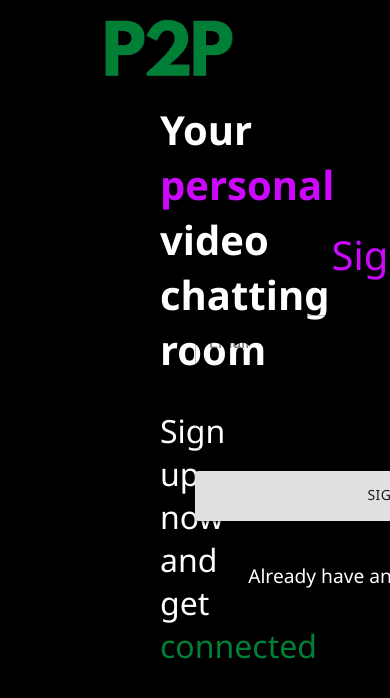
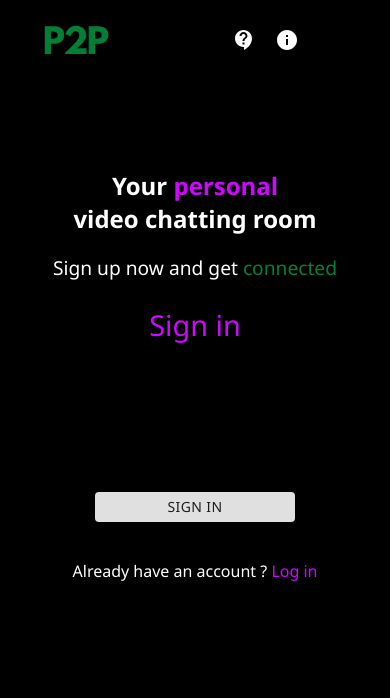
Before and after one commit to PrathameshVK/P2P_video_calling_app, a React (Create React App) app: page /signup in a window 390 px wide. Shown: the top 698 px of the page. Built offline with nearby package versions, Linux system fonts and the light colour scheme; no server answers.

Commit message:
responsiveness

```diff
--- a/src/StyledComponents/CustomStyles.js
+++ b/src/StyledComponents/CustomStyles.js
@@ -1,9 +1,24 @@
 import { makeStyles } from '@material-ui/core';
+import { theme } from './Theme';
 
 export const useStyles=makeStyles({
     field:{
-        width: 400,
-        border: '#008037'
+        border: '#008037',
+        ["@media (min-height:320px) and (max-width: 480px)"]: {
+            width: 200
+          },
+        ["@media (min-width: 481px) and (max-width: 767px)"]: {
+            width: 300,
+          },
+        ["@media (min-width: 768px) and (max-width: 1024px)"]: {
+            width: 300,
+        },
+        ["@media (min-width: 1025px) and (max-width: 1280px)"]:{
+            width: 300,
+        },
+        ["@media screen and (min-width: 1281px)"]:{
+            width: 400
+        }
     },
     btn:{
         color: '#fff',
@@ -12,10 +27,30 @@ export const useStyles=makeStyles({
         width: 400,
         '&:hover':{
             backgroundColor: '#09a04b',
+        },
+        ["@media (min-height:320px) and (max-width: 480px)"]: {
+            width: 200,
+            height: 30
+          },
+        ["@media (min-width: 481px) and (max-width: 767px)"]: {
+            width: 300,
+            height: 40
+          },
+        ["@media (min-width: 768px) and (max-width: 1024px)"]: {
+            width: 300,
+            height: 40
+        },
+        ["@media (min-width: 1025px) and (max-width: 1280px)"]:{
+            width: 300,
+            height: 40
+        },
+        ["@media screen and (min-width: 1281px)"]:{
+            width: 400,
+            height: 50
         }
     },
     cssLabel: {
-        color : '#008037'
+        color : '#008037',
       },
     cssOutlinedInput: {
         '&$cssFocused $notchedOutline': {
@@ -28,11 +63,12 @@ export const useStyles=makeStyles({
     },
     root: {
         "&:hover:not($disabled):not($focused):not($error) $notchedOutline": {
-          borderColor: '#008037',
+          borderColor: '#008037'
         }
     },
     input: {
-        color: '#008037'
+        color: '#008037',
+        height: 40
     },
     notchedOutline: {
         borderWidth: '1px',
--- a/src/StyledComponents/StyledDashboard.js
+++ b/src/StyledComponents/StyledDashboard.js
@@ -1,7 +1,7 @@
 import styled from 'styled-components';
 
 export const StyledDashBoard=styled.div`
-    color: wheat;
+    color: white;
     padding-top: 15vh;
     display: flex;
     min-height: 76vh;
@@ -32,4 +32,82 @@ export const StyledDashBoard=styled.div`
         width: 40vw;
         height: auto;
     }
+    @media (min-width: 1025px) and (max-width: 1280px) {
+
+  /* CSS */
+
+}
+
+/*
+  ##Device = Tablets, Ipads (portrait)
+  ##Screen = B/w 768px to 1024px
+*/
+
+@media (min-width: 768px) and (max-width: 1024px) {
+
+  /* CSS */
+
+}
+
+/*
+  ##Device = Tablets, Ipads (landscape)
+  ##Screen = B/w 768px to 1024px
+*/
+
+@media (min-width: 768px) and (max-width: 1024px) and (orientation: landscape) {
+
+  /* CSS */
+
+}
+
+/*
+  ##Device = Low Resolution Tablets, Mobiles (Landscape)
+  ##Screen = B/w 481px to 767px
+*/
+
+@media (min-width: 481px) and (max-width: 767px) {
+    padding-top: 2vh;
+    flex-direction: column-reverse;
+    padding: 5rem 2rem;
+    .main-intro{
+        width: 70%;
+        font-size: 1.8rem;
+        text-align: center;
+        p{
+            font-size: 2rem;
+            span{
+                color: #008037;
+            }
+        }
+    }
+    img{
+        width: 48vw;
+        height: auto;
+    }
+}
+
+/*
+  ##Device = Most of the Smartphones Mobiles (Portrait)
+  ##Screen = B/w 320px to 479px
+*/
+
+@media (min-width: 320px) and (max-width: 480px) {
+    flex-direction: column-reverse;
+    padding: 5rem 2rem;
+    .main-intro{
+        width: 100%;
+        font-size: 1.8rem;
+        text-align: center;
+        p{
+            font-size: 2rem;
+            span{
+                color: #008037;
+            }
+        }
+    }
+    img{
+        width: 80vw;
+        height: auto;
+    }
+}
 `
--- a/src/StyledComponents/StyledMainBody.js
+++ b/src/StyledComponents/StyledMainBody.js
@@ -1,47 +1,193 @@
 import styled from "styled-components"
 
-export const StyledMainBody=styled.div`
-  display: flex;
+export const StyledMainBody = styled.div`
   min-height: 76vh;
-  justify-content: space-between;
-  align-items: center;
-  padding: 5rem 10rem;
   color: white;
-    .main{
-        width: 50%;
-        font-size: 2.5rem;
-        font-weight: 600;
-        span{
-            color: #CC08FD;
+  .main {
+    margin: auto;
+    span {
+      color: #cc08fd;
     }
-        p{
-            font-size: 2rem;
-            font-weight: 400;
-            span{
+    p {
+      span {
         color: #008037;
       }
     }
   }
-    .form{
+  .form {
     margin: auto;
-        text-align: center;
-        h2{
-            font-size: 2.5rem;
-            font-weight: 500;
-            color: #CC08FD;
+    h2 {
+      color: #cc08fd;
     }
-        .input{
-            width: 100%;
+    .input {
+      width: 20%;
     }
-        p{
-            font-size: 1.2rem;
-            .link{
-                color: #CC08FD;
+    p {
+      .link {
+        color: #cc08fd;
         text-decoration: none;
-                &:hover{
+        &:hover {
           cursor: pointer;
         }
       }
     }
   }
-`
+
+  @media screen and (min-width: 1281px) {
+    display: flex;
+    justify-content: space-between;
+    align-items: center;
+    padding: 5rem 15rem;
+    .main {
+      text-align: left;
+      width: 50%;
+      margin: auto;
+      font-size: 2.5rem;
+      font-weight: 600;
+      p {
+        font-size: 2rem;
+        font-weight: 300;
+      }
+    }
+    .form {
+      text-align: center;
+      width: 50%;
+      h2 {
+        font-size: 2.4rem;
+        font-weight: 500;
+      }
+      p {
+        font-size: 1.3rem;
+      }
+    }
+  }
+
+  /*
+##Device = Laptops, Desktops
+##Screen = B/w 1025px to 1280px
+*/
+
+  @media (min-width: 1025px) and (max-width: 1280px) {
+    display: flex;
+    justify-content: space-between;
+    align-items: center;
+    padding: 5rem 10rem;
+    .main {
+      text-align: left;
+      width: 50%;
+      margin: auto;
+      font-size: 2.4rem;
+      font-weight: 600;
+      p {
+        font-size: 1.8rem;
+        font-weight: 300;
+      }
+    }
+    .form {
+      text-align: center;
+      width: 50%;
+      h2 {
+        font-size: 1.8rem;
+        font-weight: 500;
+      }
+      p {
+        font-size: 1rem;
+      }
+    }
+  }
+
+
+  /*
+##Device = Tablets, Ipads (landscape)
+##Screen = B/w 768px to 1024px
+*/
+
+  @media (min-width: 768px) and (max-width: 1024px) and (orientation: landscape) {
+    display: flex;
+    justify-content: space-between;
+    align-items: center;
+    padding: 5rem 6rem;
+    .main {
+      text-align: left;
+      width: 50%;
+      margin: auto;
+      font-size: 2rem;
+      font-weight: 600;
+      p {
+        font-size: 1.4rem;
+        font-weight: 300;
+      }
+    }
+    .form {
+      text-align: center;
+      width: 50%;
+      h2 {
+        font-size: 1.8rem;
+        font-weight: 500;
+      }
+      p {
+        font-size: 1rem;
+      }
+    }
+  }
+
+  /*
+##Device = Low Resolution Tablets, Mobiles (Landscape)
+##Screen = B/w 481px to 767px
+*/
+
+  @media (min-width: 481px) and (max-width: 767px) {
+    .main {
+      text-align: center;
+      margin-top: 20vh;
+      width: 100%;
+      font-size: 1.5rem;
+      font-weight: 600;
+      p {
+        font-size: 1.2rem;
+        font-weight: 400;
+      }
+    }
+    .form {
+      text-align: center;
+      width: 80vw;
+      h2 {
+        font-size: 1.8rem;
+        font-weight: 500;
+      }
+      p {
+        font-size: 1rem;
+      }
+    }
+  }
+
+  /*
+##Device = Most of the Smartphones Mobiles (Portrait)
+##Screen = B/w 320px to 479px
+*/
+
+  @media (min-width: 320px) and (max-width: 480px) {
+    .main {
+      text-align: center;
+      padding-top: 20vh;
+      width: 100%;
+      font-size: 1.5rem;
+      font-weight: 600;
+      p {
+        font-size: 1.2rem;
+        font-weight: 400;
+      }
+    }
+    .form {
+      text-align: center;
+      width: 80vw;
+      h2 {
+        font-size: 1.8rem;
+        font-weight: 500;
+      }
+      p {
+        font-size: 1rem;
+      }
+    }
+  }
+`;
--- a/src/components/Dashboard.js
+++ b/src/components/Dashboard.js
@@ -1,4 +1,4 @@
-import React from 'react';
+import React, { useState } from 'react';
 import { StyledDashBoard } from '../StyledComponents/StyledDashboard';
 import { theme } from '../StyledComponents/Theme';
 import Button from '@material-ui/core/Button';
@@ -12,13 +12,37 @@ const useStyles=makeStyles({
         border: '#008037',
         marginLeft: 20
     },
+    btnJoin:{
+        color: '#008037'
+    },
     btn:{
         color: '#fff',
         backgroundColor: '#008037',
         height: 50,
+        fontSize: 12,
         width: 200,
         '&:hover':{
             backgroundColor: '#09a04b',
+        },
+        ["@media (min-height:320px) and (max-width: 480px)"]: {
+            width: 200,
+            height: 40
+          },
+        ["@media (min-width: 481px) and (max-width: 767px)"]: {
+            width: 200,
+            height: 40
+          },
+        ["@media (min-width: 768px) and (max-width: 1024px)"]: {
+            width: 300,
+            height: 40
+        },
+        ["@media (min-width: 1025px) and (max-width: 1280px)"]:{
+            width: 300,
+            height: 40
+        },
+        ["@media screen and (min-width: 1281px)"]:{
+            width: 200,
+            height: 50
         }
     },
     cssLabel: {
@@ -53,6 +77,9 @@ const useStyles=makeStyles({
 })
 
 export default function Dashboard() {
+
+    const [visible,setVisible] = useState(false);
+
     const classes=useStyles();
 
     return (
@@ -69,7 +96,7 @@ export default function Dashboard() {
                     id="standard-basic"
                     label="Join call"
                     className={classes.field}
-                    variant="outlined"
+                    variant="standard"
                     InputLabelProps={{
                         classes: {
                           root: classes.cssLabel,
@@ -85,6 +112,7 @@ export default function Dashboard() {
                         className: classes.input
                     }}
                 />
+                <Button className={classes.btnJoin} variant="text">Join</Button>
                 </ThemeProvider>
                 </div>
             </div>
--- a/src/components/Login.js
+++ b/src/components/Login.js
@@ -52,16 +52,19 @@ export default function Login() {
                         }
                         <form onSubmit={handleSignup}>
                         <TextField
+                            placeholder="Enter email here..."
                             autoComplete="off"
                             className={classes.field}
                             fullWidth
                             label="Email"
                             variant="outlined"
                             InputLabelProps={{
+                                shrink: true,
                                 classes: {
                                   root: classes.cssLabel,
                                   focused: classes.cssFocused,
-                                }
+                                },
+                                className: classes.inputProp
                               }}
                               InputProps={{
                                 classes: {
@@ -75,6 +78,7 @@ export default function Login() {
                             inputRef={emailRef}
                         /><br/><br/>
                         <TextField
+                            placeholder="Enter password here..."
                             autoComplete="off"
                             className={classes.field}
                             color="secondary"
@@ -82,10 +86,12 @@ export default function Login() {
                             label="Password"
                             variant="outlined"
                             InputLabelProps={{
+                                shrink: true,
                                 classes: {
                                   root: classes.cssLabel,
                                   focused: classes.cssFocused,
-                                }
+                                },
+                                className: classes.inputProp
                             }}
                             InputProps={{
                                 classes: {
--- a/src/components/Navbar.js
+++ b/src/components/Navbar.js
@@ -3,6 +3,8 @@ import styled from 'styled-components';
 import logo from '../img/logo.png';
 import {Link, useHistory} from 'react-router-dom';
 import {useAuth} from '../context/AuthContext';
+import ContactSupportIcon from '@material-ui/icons/ContactSupport';
+import InfoIcon from '@material-ui/icons/Info';
 
 function Navbar() {
     const {currentUser, logout}=useAuth();
@@ -29,15 +31,20 @@ function Navbar() {
             <StyledNavBar>
                 <ul>
                     <li>
-                        <Link to="/about">Contact Us</Link>
+                        <Link to="/about"><ContactSupportIcon className="svg_icons"/></Link>
                     </li>
                     <li>
-                        <Link to="/projects">About Us</Link>
+                        <Link to="/projects"><InfoIcon className="svg_icons"/></Link>
                     </li>
                     <li>
                         <a onClick={handleLogout}>{currentUser && `Log out`}</a>
                     </li>
                 </ul>
+                <div class="burger">
+                    <div class="line1"></div>
+                    <div class="line2"></div>
+                    <div class="line3"></div>
+                </div>
             </StyledNavBar>
         </StyledHeader>
         </div>
@@ -51,12 +58,88 @@ const StyledHeader=styled.div`
   background-color: black;
   position: fixed;
   top: 0;
+  align-items: center;
   justify-content: space-between;
   img{
-      height: 4em;
+      height: 3em;
       padding-left: 4rem;
       margin: 1rem;
   }
+  /*
+  ##Device = Desktops
+  ##Screen = 1281px to higher resolution desktops
+*/
+
+@media (min-width: 1281px) {
+
+  /* CSS */
+
+}
+
+/*
+  ##Device = Laptops, Desktops
+  ##Screen = B/w 1025px to 1280px
+*/
+
+@media (min-width: 1025px) and (max-width: 1280px) {
+  min-height: 8vh;
+  img{
+      height: 2.5em;
+      padding-left: 4rem;
+  }
+}
+
+/*
+  ##Device = Tablets, Ipads (portrait)
+  ##Screen = B/w 768px to 1024px
+*/
+
+@media (min-width: 768px) and (max-width: 1024px) {
+  min-height: 8vh;
+  img{
+      height: 2.3em;
+      padding-left: 4rem;
+  }
+}
+
+/*
+  ##Device = Tablets, Ipads (landscape)
+  ##Screen = B/w 768px to 1024px
+*/
+
+@media (min-width: 768px) and (max-width: 1024px) and (orientation: landscape) {
+
+  /* CSS */
+
+}
+
+/*
+  ##Device = Low Resolution Tablets, Mobiles (Landscape)
+  ##Screen = B/w 481px to 767px
+*/
+
+@media (min-width: 481px) and (max-width: 767px) {
+  min-height: 4vh;
+  img{
+      height: 2em;
+      padding-left: 1rem;
+  }
+
+}
+
+/*
+  ##Device = Most of the Smartphones Mobiles (Portrait)
+  ##Screen = B/w 320px to 479px
+*/
+
+@media (min-width: 320px) and (max-width: 480px) {
+    min-height: 8vh;
+  img{
+      height: 2em;
+      padding-left: 1rem;
+  }
+
+}
 `
 
 const StyledNavBar=styled.div`
@@ -71,6 +154,9 @@ const StyledNavBar=styled.div`
         padding-left: 30rem;
         display: flex;
         list-style: none;
+        .svg_icons{
+        transform: scale(1.4);
+        }
         li{
             padding-left: 3rem;
             position: relative;
@@ -86,6 +172,122 @@ const StyledNavBar=styled.div`
             }
         }
     }
+    /*
+  ##Device = Desktops
+  ##Screen = 1281px to higher resolution desktops
+*/
+
+@media (min-width: 1281px) {
+
+  /* CSS */
+
+}
+
+/*
+  ##Device = Laptops, Desktops
+  ##Screen = B/w 1025px to 1280px
+*/
+
+@media (min-width: 1025px) and (max-width: 1280px) {
+    font-size: 1.2rem;
+    ul{
+        padding-left: 25rem;
+        .svg_icons{
+            transform: scale(1.2);
+        }
+        li{
+            padding-left: 2.4rem;
+        }
+        a{
+            margin: .5rem;
+        }
+    }
+}
+
+/*
+  ##Device = Tablets, Ipads (portrait)
+  ##Screen = B/w 768px to 1024px
+*/
+
+@media (min-width: 768px) and (max-width: 1024px) {
+    font-size: 1.1rem;
+    ul{
+        padding-left: 15rem;
+        .svg_icons{
+            transform: scale(1.4);
+        }
+        li{
+            padding-left: 2.1rem;
+        }
+        a{
+            margin: .5rem;
+        }
+    }
+}
+
+/*
+  ##Device = Tablets, Ipads (landscape)
+  ##Screen = B/w 768px to 1024px
+*/
+
+@media (min-width: 768px) and (max-width: 1024px) and (orientation: landscape) {
+    font-size: 1.1rem;
+    ul{
+        padding-left: 15rem;
+        .svg_icons{
+            transform: scale(1.4);
+        }
+        li{
+            padding-left: 2.1rem;
+        }
+        a{
+            margin: .5rem;
+        }
+    }
+}
+
+/*
+  ##Device = Low Resolution Tablets, Mobiles (Landscape)
+  ##Screen = B/w 481px to 767px
+*/
+
+@media (min-width: 481px) and (max-width: 767px) {
+    font-size: 1rem;
+    ul{
+        padding-left: 6rem;
+        .svg_icons{
+            transform: scale(1.2);
+        }
+        li{
+            padding-left: 1rem;
+        }
+        a{
+            margin: .5rem;
+        }
+    }
+
+}
+
+/*
+  ##Device = Most of the Smartphones Mobiles (Portrait)
+  ##Screen = B/w 320px to 479px
+*/
+
+@media (min-width: 320px) and (max-width: 480px) {
+    font-size: .8rem;
+    ul{
+        padding-left: .5rem;
+        .svg_icons{
+            transform: scale(1);
+        }
+        li{
+            padding-left: 1rem;
+        }
+        a{
+            margin: .1rem;
+        }
+    }
+}
 `
 
 export default Navbar;
--- a/src/components/Signup.js
+++ b/src/components/Signup.js
@@ -51,12 +51,14 @@ export default function Signup() {
                         }
                         <form onSubmit={handleSignup}>
                         <TextField
+                            placeholder="Enter email here..."
                             autoComplete="off"
                             className={classes.field}
                             fullWidth id="outlined-basic"
                             label="Email"
                             variant="outlined"
                             InputLabelProps={{
+                                shrink: true,
                                 classes: {
                                   root: classes.cssLabel,
                                   focused: classes.cssFocused,
@@ -74,6 +76,7 @@ export default function Signup() {
                             inputRef={emailRef}
                         /><br/><br/>
                         <TextField
+                            placeholder="Enter password here..."
                             autoComplete="off"
                             className={classes.field}
                             color="secondary"
@@ -81,6 +84,7 @@ export default function Signup() {
                             label="Password"
                             variant="outlined"
                             InputLabelProps={{
+                                shrink: true,
                                 classes: {
                                   root: classes.cssLabel,
                                   focused: classes.cssFocused,
```
Lines whose indentation alone changed are shown as unchanged.
